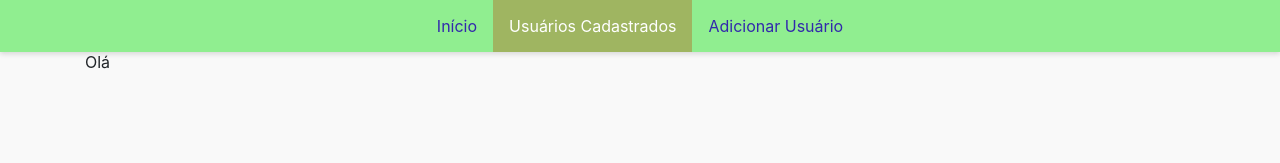
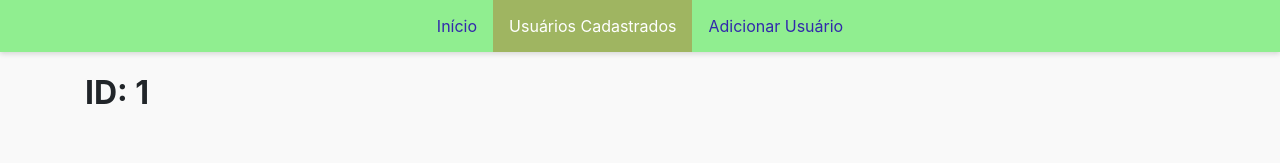
Before and after one commit to codingscode/Curso_React_Geek, a React (Create React App) app in the folder 004/react_http/: page /usuarios/1 in a window 1280 px wide. Shown: the top 163 px of the page. Built offline with nearby package versions, Linux system fonts and the light colour scheme.

Commit message:
parte 65

```diff
--- a/004/react_http/src/components/DetalhesUsuario/DetalhesUsuario.js
+++ b/004/react_http/src/components/DetalhesUsuario/DetalhesUsuario.js
@@ -1,11 +1,14 @@
 import React from 'react'
+import { useParams } from 'react-router-dom'
 
 
 function DetalhesUsuario() {
 
+   const { id } = useParams()
+
    return (
       <>
-         Olá
+         <h1>ID: {id}</h1>
       </>
    )
 }
```
Also changed, not shown: 1 other file (tests, documents, lock files or other folders).
